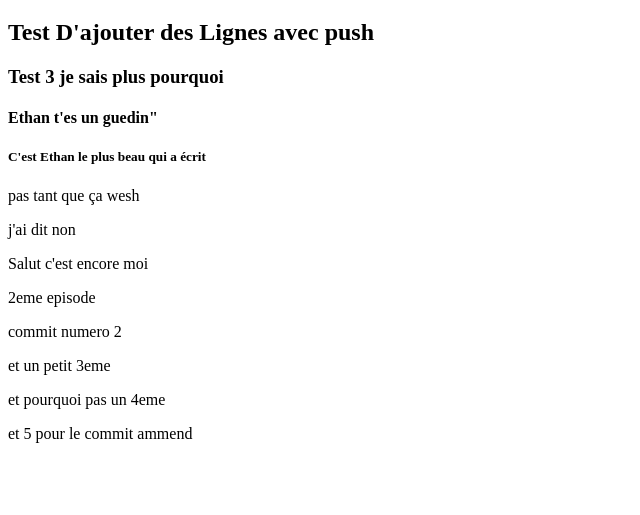
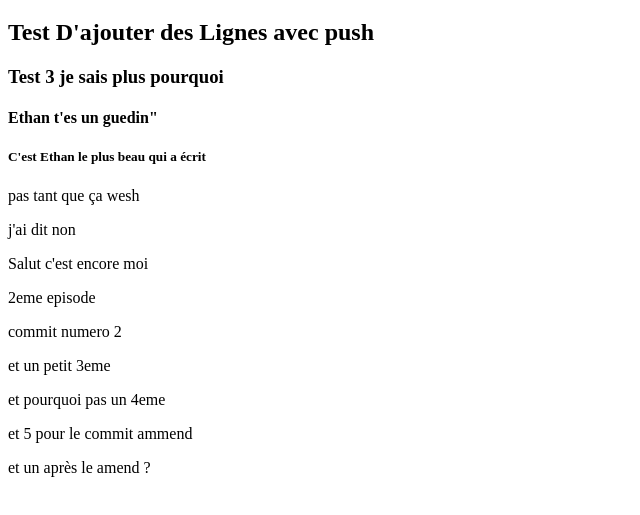
Before and after one commit to HEHLAULucas/blocus, a plain HTML site: page index.html in a window 1280 px wide. Shown: the part 61-576 px from the top of the page, without its empty margins (0-640 px from the left). Drawn offline with Linux system fonts and the light colour scheme.

```diff
--- a/index.html
+++ b/index.html
@@ -21,5 +21,6 @@
 		<p> et un petit 3eme </p>
 		<p> et pourquoi pas un 4eme </p>
 		<p> et 5 pour le commit ammend </p>
+		<p> et un après le amend ? </p>
     </body>
 </html>
```
